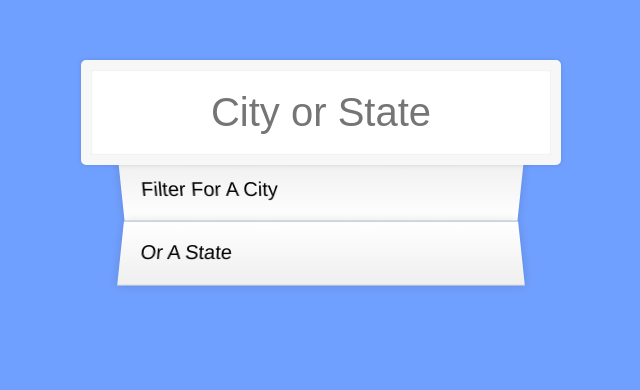
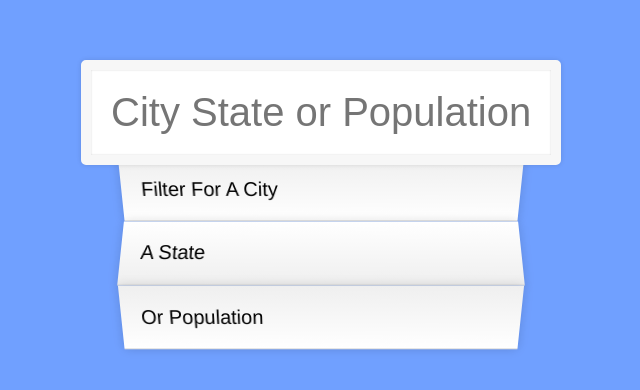
Before and after one commit to anhthuvu/jverkefni3_day6, a plain HTML site: page index.html in a window 1280 px wide. Shown: the whole page, without its empty margins (319-959 px from the left). Drawn offline with Linux system fonts and the light colour scheme; no server answers.

Commit message:
Add files via upload

```diff
--- a/index.html
+++ b/index.html
@@ -2,15 +2,16 @@
 <html>
 <head lang="en">
     <meta charset="UTF-8">
-    <title>Day5</title>
+    <title>Day6</title>
     <link rel="stylesheet" type="text/css" href="style.css">
 </head>
 <body>
   <form class="search-form">
-    <input type="text" class="search" placeholder="City or State">
+    <input type="text" class="search" placeholder="City State or Population">
     <ul class="suggestions">
       <li>Filter for a city</li>
-      <li>or a state</li>
+      <li>a state</li>
+      <li>or population</li>
     </ul>
   </form>
 <script src="main.js"></script>
```
